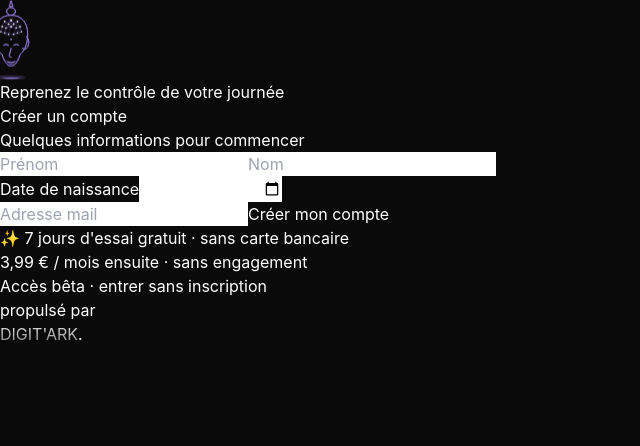
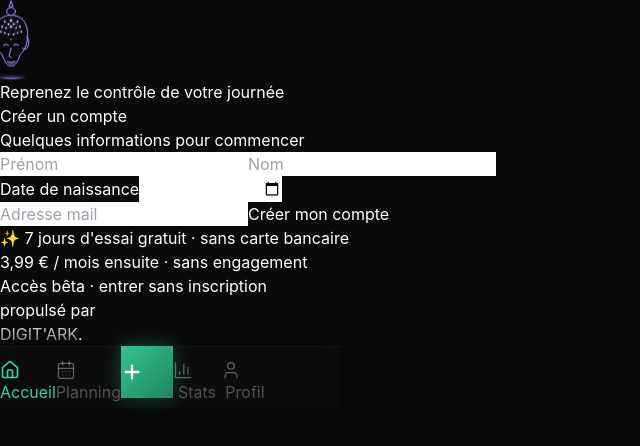
Before and after one commit to Digitark428/focus-appp, a React (Vite) app: page / in a window 1280 px wide. Shown: the top 446 px of the page, without its empty margins (0-640 px from the left). Built offline with nearby package versions, Linux system fonts and the light colour scheme.

Commit message:
Add files via upload

```diff
--- a/src/FocusApp.jsx
+++ b/src/FocusApp.jsx
@@ -8,6 +8,7 @@ import ProfileScreen from "./screens/ProfileScreen";
 import SignupScreen from "./screens/SignupScreen";
 import StatsScreen from "./screens/StatsScreen";
 import SubscriptionScreen from "./screens/SubscriptionScreen";
+import BottomNav from "./components/BottomNav";
 
 // Conditional router. Order matches the original priority:
 //   1. No user → Signup
@@ -37,6 +38,7 @@ export default function FocusApp() {
   return (
     <FocusProvider>
       <Router />
+      <BottomNav />
     </FocusProvider>
   );
 }
--- /dev/null
+++ b/src/components/BottomNav.jsx
@@ -0,0 +1,162 @@
+import { BarChart3, Home, Plus, User, CalendarDays } from "lucide-react";
+import { useFocus } from "../context/FocusContext";
+
+export default function BottomNav() {
+  const {
+    dayTheme,
+    showStats, setShowStats,
+    showProfile, setShowProfile,
+    setProfileDraft, user,
+    setShowAdd, setEditingTask, setIsFloatingForm,
+    focusMode, activeMeditation, showBrain, showCustomization,
+    showSubscription,
+    selectedDay, setSelectedDay,
+  } = useFocus();
+
+  // Hide on non-main screens (full screen replacements)
+  const isHidden = focusMode || activeMeditation || showBrain || showCustomization || showSubscription;
+  if (isHidden) return null;
+
+  const isStats = showStats;
+  const isProfile = showProfile;
+  const isDashboard = !showStats && !showProfile;
+
+  // Dashboard sub-tab: planning vs timer ring — we treat selectedDay navigation
+  // as "planning" (any day other than today) vs "home" (today).
+  // For now: home = dashboard main, planning = week/task planner (same screen,
+  // just scrolls to timeline — we toggle a context flag later if needed).
+
+  const accent = dayTheme?.accent ?? "#A78BFA";
+
+  const navItems = [
+    {
+      id: "dashboard",
+      icon: Home,
+      label: "Accueil",
+      active: isDashboard && !isStats && !isProfile,
+      onPress: () => {
+        setShowStats(false);
+        if (showProfile) setShowProfile(false);
+      },
+    },
+    {
+      id: "planning",
+      icon: CalendarDays,
+      label: "Planning",
+      active: false, // future screen
+      onPress: () => {
+        setShowStats(false);
+        if (showProfile) setShowProfile(false);
+        // Scroll-to-timeline or future PlanningScreen
+      },
+    },
+    { id: "add", icon: Plus, label: "", active: false, isCTA: true },
+    {
+      id: "stats",
+      icon: BarChart3,
+      label: "Stats",
+      active: isStats,
+      onPress: () => {
+        setShowStats(true);
+        if (showProfile) setShowProfile(false);
+      },
+    },
+    {
+      id: "profile",
+      icon: User,
+      label: "Profil",
+      active: isProfile,
+      onPress: () => {
+        setProfileDraft(user);
+        setShowProfile(true);
+        setShowStats(false);
+      },
+    },
+  ];
+
+  const handleAdd = () => {
+    setEditingTask(null);
+    setIsFloatingForm(false);
+    setShowStats(false);
+    if (showProfile) setShowProfile(false);
+    setShowAdd(true);
+  };
+
+  return (
+    <div className="fixed bottom-0 left-0 right-0 z-50 flex justify-center pb-5 px-4 pointer-events-none">
+      <nav
+        className="pointer-events-auto flex items-center gap-1 px-3 py-2.5 rounded-[28px] border border-white/[0.08]"
+        style={{
+          background: "rgba(14,14,14,0.72)",
+          backdropFilter: "blur(24px)",
+          WebkitBackdropFilter: "blur(24px)",
+          boxShadow: "0 8px 32px rgba(0,0,0,0.45), 0 1px 0 rgba(255,255,255,0.04) inset",
+          maxWidth: 340,
+          width: "100%",
+        }}
+      >
+        {navItems.map((item) => {
+          if (item.isCTA) {
+            return (
+              <button
+                key={item.id}
+                onClick={handleAdd}
+                className="relative flex items-center justify-center rounded-full transition-all active:scale-90 mx-1"
+                style={{
+                  width: 52,
+                  height: 52,
+                  background: `linear-gradient(135deg, ${accent}ee, ${accent}99)`,
+                  boxShadow: `0 0 20px ${accent}55, 0 4px 12px rgba(0,0,0,0.4)`,
+                  flexShrink: 0,
+                }}
+              >
+                <Plus size={22} strokeWidth={2.5} className="text-white" />
+              </button>
+            );
+          }
+
+          const Icon = item.icon;
+          return (
+            <button
+              key={item.id}
+              onClick={item.onPress}
+              className="flex flex-col items-center justify-center gap-0.5 transition-all active:scale-90"
+              style={{ flex: 1, minWidth: 48, paddingTop: 4, paddingBottom: 4 }}
+            >
+              <Icon
+                size={20}
+                strokeWidth={item.active ? 2 : 1.5}
+                style={{
+                  color: item.active ? accent : "rgba(255,255,255,0.35)",
+                  transition: "color 0.2s, opacity 0.2s",
+                }}
+              />
+              {item.label ? (
+                <span
+                  className="text-[9px] tracking-wide font-medium leading-none"
+                  style={{
+                    color: item.active ? accent : "rgba(255,255,255,0.28)",
+                    transition: "color 0.2s",
+                  }}
+                >
+                  {item.label}
+                </span>
+              ) : null}
+              {item.active && (
+                <span
+                  className="absolute bottom-1.5 rounded-full"
+                  style={{
+                    width: 3,
+                    height: 3,
+                    background: accent,
+                    opacity: 0.7,
+                  }}
+                />
+              )}
+            </button>
+          );
+        })}
+      </nav>
+    </div>
+  );
+}
--- a/src/components/GoalProgress.jsx
+++ b/src/components/GoalProgress.jsx
@@ -1,14 +1,19 @@
 import { useFocus } from "../context/FocusContext";
 
 export default function GoalProgress() {
-  const { dailyGoal, weeklyGoal, dayTheme } = useFocus();
+  const { dailyGoal, weeklyGoal, dayTheme, user } = useFocus();
+  const firstName = user?.firstName || "";
   if (dailyGoal.percent === 0 && weeklyGoal.percent === 0) return null;
 
   return (
     <div className="space-y-4 mb-8">
       <div>
         <div className="flex items-baseline justify-between mb-2">
-          <p className="text-[10px] uppercase tracking-[0.2em] text-white/50">Progression journée</p>
+          <p className="text-[10px] uppercase tracking-[0.2em] text-white/50">
+            {dailyGoal.percent === 100 && firstName
+              ? `Journée accomplie, ${firstName} ✦`
+              : "Progression journée"}
+          </p>
           <p className="text-xs font-mono tabular-nums" style={{ color: dayTheme.accent }}>
             {dailyGoal.percent}<span className="text-white/30">%</span>
             <span className="text-white/30 ml-1.5">· {dailyGoal.done}/{dailyGoal.total}</span>
--- a/src/components/MainHeader.jsx
+++ b/src/components/MainHeader.jsx
@@ -3,6 +3,10 @@ import { useFocus } from "../context/FocusContext";
 
 export default function MainHeader() {
   const { user, now, dayTheme, setShowMenu, handleLogoTap } = useFocus();
+
+  const hour = now.getHours();
+  const greeting = hour < 5 ? "Bonne nuit" : hour < 12 ? "Bonjour" : hour < 18 ? "Bon après-midi" : "Bonsoir";
+  const firstName = user?.firstName || "";
 
   return (
     <header className="flex items-start justify-between mb-8">
@@ -13,6 +17,11 @@ export default function MainHeader() {
         <p className="text-xs text-white/40 mt-2 tracking-widest uppercase">
           {now.toLocaleDateString("fr-FR", { weekday: "long", day: "numeric", month: "long" })}
         </p>
+        {firstName && (
+          <p className="text-[11px] mt-1.5 font-light" style={{ color: dayTheme.accent + "bb" }}>
+            {greeting}, {firstName}
+          </p>
+        )}
       </button>
 
       <button
--- a/src/components/StartDayButton.jsx
+++ b/src/components/StartDayButton.jsx
@@ -3,7 +3,7 @@ import { useFocus } from "../context/FocusContext";
 
 export default function StartDayButton() {
   const {
-    sortedTasks, dayTheme, isRunning, pausedAt, dayCompletions,
+    sortedTasks, dayTheme, isRunning, pausedAt, dayCompletions, user,
     startDay, setShowNoTasksWarning, setFocusMode, setShowResetConfirm,
   } = useFocus();
 
@@ -60,7 +60,9 @@ export default function StartDayButton() {
 
             <div className="text-left">
               <p className="text-[10px] uppercase tracking-[0.2em] text-white/50 mb-0.5">
-                {sortedTasks.length > 0 ? "Tout est prêt" : "Aucune tâche"}
+                {sortedTasks.length > 0
+                  ? (user?.firstName ? `Prêt ${user.firstName} ?` : "Tout est prêt")
+                  : "Aucune tâche"}
               </p>
               <p className="text-base font-medium" style={{ color: dayTheme.accent }}>
                 Démarrer la journée
--- a/src/context/FocusContext.jsx
+++ b/src/context/FocusContext.jsx
@@ -344,8 +344,8 @@ export function FocusProvider({ children }) {
 
   const handleBetaBypass = () => {
     setUser({
-      firstName: "Bêta",
-      lastName: "Testeur",
+      firstName: "Alex",
+      lastName: "Demo",
       birthDate: "1990-01-01",
       email: "beta@focus.app",
       city: "",
--- a/src/screens/MainScreen.jsx
+++ b/src/screens/MainScreen.jsx
@@ -46,7 +46,7 @@ export default function MainScreen() {
       <SolarAmbianceLayer />
       <CurrentTaskTopBar />
 
-      <div className="relative z-10 max-w-md mx-auto px-6 pt-14 pb-8">
+      <div className="relative z-10 max-w-md mx-auto px-6 pt-14 pb-28">
         <MainHeader />
         <TrialBanner />
         <BrainBanner />
--- a/src/screens/ProfileScreen.jsx
+++ b/src/screens/ProfileScreen.jsx
@@ -21,7 +21,7 @@ export default function ProfileScreen() {
         />
       </div>
 
-      <div className="relative z-10 max-w-md mx-auto px-6 pt-14 pb-8">
+      <div className="relative z-10 max-w-md mx-auto px-6 pt-14 pb-28">
         <header className="flex items-center justify-between mb-8">
           <button
             onClick={closeWithoutSaving}
--- a/src/screens/StatsScreen.jsx
+++ b/src/screens/StatsScreen.jsx
@@ -2,7 +2,8 @@ import { Award, ChevronLeft, CheckCircle2, Clock, TrendingUp } from "lucide-reac
 import { useFocus } from "../context/FocusContext";
 
 export default function StatsScreen() {
-  const { setShowStats, computeStats, dayTheme } = useFocus();
+  const { setShowStats, computeStats, dayTheme, user } = useFocus();
+  const firstName = user?.firstName || "";
   const { stats, topCategories, totalWeekTasks, totalWeekMinutes, avgCompletion, bestDay } = computeStats();
   const maxBar = Math.max(...stats.map((s) => s.totalMinutes), 1);
 
@@ -15,7 +16,7 @@ export default function StatsScreen() {
         />
       </div>
 
-      <div className="relative z-10 max-w-md mx-auto px-6 pt-14 pb-8">
+      <div className="relative z-10 max-w-md mx-auto px-6 pt-14 pb-28">
         <header className="flex items-center justify-between mb-8">
           <button
             onClick={() => setShowStats(false)}
@@ -23,7 +24,14 @@ export default function StatsScreen() {
           >
             <ChevronLeft size={18} />
           </button>
-          <h2 className="text-lg font-light">Statistiques</h2>
+          <div>
+            <h2 className="text-lg font-light">Statistiques</h2>
+            {firstName && avgCompletion >= 50 && (
+              <p className="text-[10px] mt-0.5" style={{ color: dayTheme.accent + "99" }}>
+                Belle progression, {firstName}
+              </p>
+            )}
+          </div>
           <div className="w-10" />
         </header>
 
```
Also changed, not shown: src/components/MainTimerRing.jsx (+13 -6 lines).
